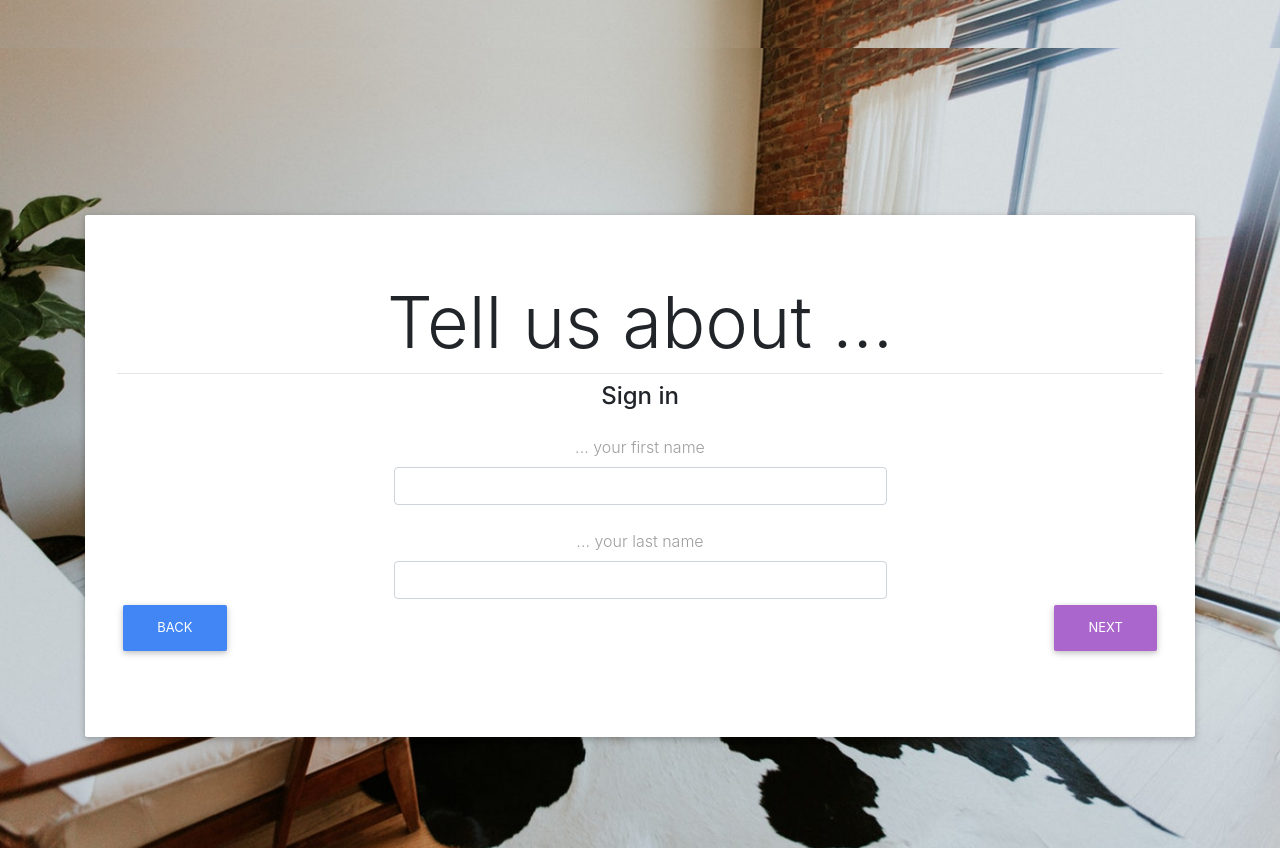
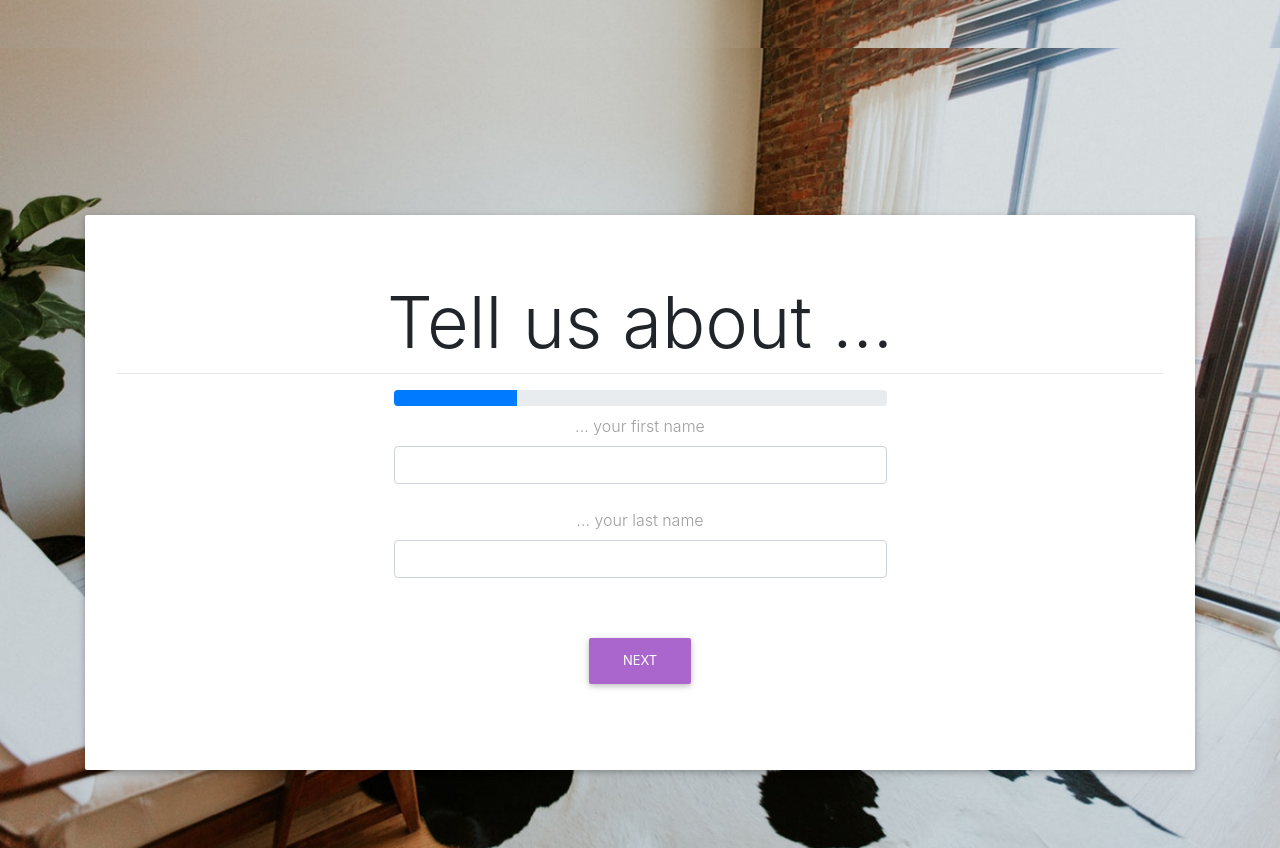
Before and after one commit to AsebWebDev/coding-challenge-application-form, a React (Create React App) app: page / in a window 1280 px wide. Built offline with nearby package versions, Linux system fonts and the light colour scheme.

Commit message:
add Progress bar

```diff
--- a/src/App.js
+++ b/src/App.js
@@ -29,12 +29,12 @@ class App extends Component {
             <h2 className="h1 display-3">Tell us about ...</h2>
             <hr className="my-2" />
             <MDBContainer>
-                 <Input phase={this.state.phase}/>
+              <Input phase={this.state.phase}/>
             </MDBContainer>
-
-            <p className="lead d-flex justify-content-between">
-              <MDBBtn onClick={e => this.handleClickBack(e)} color="primary">Back</MDBBtn>
+            <p className="lead d-flex justify-content-around">
+              {this.state.phase > 1 && <MDBBtn onClick={e => this.handleClickBack(e)} color="primary">Back</MDBBtn>}
               <MDBBtn onClick={e => this.handleClickNext(e)} color="secondary">Next</MDBBtn>
+              {/* TODO: Fix me, when progress ends */}
             </p>
           </MDBJumbotron>
         </MDBCol>
--- a/src/Components/Input.jsx
+++ b/src/Components/Input.jsx
@@ -1,6 +1,6 @@
 import React, { Component } from 'react';
 // import { Link } from 'react-router-dom';
-import { MDBJumbotron, MDBBtn, MDBContainer, MDBRow, MDBCol, MDBAnimation} from "mdbreact";
+import { MDBJumbotron, MDBBtn, MDBContainer, MDBProgress, MDBRow, MDBCol, MDBAnimation} from "mdbreact";
 // import Row from '../Row';
 
 export default class Input extends Component {
@@ -22,12 +22,14 @@ export default class Input extends Component {
 
 
   render() {
+    let progress = this.props.phase * 25;
+
     switch (this.props.phase) {
       case 1: return (
-        <MDBRow className="d-flex justify-content-center">
+        <MDBRow className="d-flex justify-content-center input">
           <MDBCol md="6">
             <form>
-              <p className="h4 text-center mb-4">Sign in</p>
+              <MDBProgress value={progress} className="my-2" />
               <label htmlFor="firstname" className="grey-text">... your first name</label>
               <input type="text" name="firstname" className="form-control" value={this.state.firstname} onChange={e => this.handleInputChange("firstname", e)}/>
               <br />
@@ -38,19 +40,28 @@ export default class Input extends Component {
         </MDBRow>
       );
       case 2: return (
-      <MDBRow className="d-flex justify-content-center">
+      <MDBRow className="d-flex justify-content-center input">
         <MDBCol md="6">
           <form>
-            <p className="h4 text-center mb-4">Sign in</p>
+            <MDBProgress value={progress} className="my-2" />
             <label htmlFor="phonenumber" className="grey-text">... your phonenumber</label>
             <input type="text" name="phonenumber" className="form-control" value={this.state.phonenumber} onChange={e => this.handleInputChange("phonenumber", e)}/>
             <br />
-            <label htmlFor="salary" className="grey-text">... your montly salary</label>
-            <input type="radio" name="salary" className="form-control" value={this.state.salary} onChange={e => this.handleInputChange("salary", e)}/>
           </form>
         </MDBCol>
       </MDBRow>
       )
+      case 3: return (
+        <MDBRow className="d-flex justify-content-center input">
+          <MDBCol md="6">
+            <form>
+              <MDBProgress value={progress} className="my-2" />
+              <label htmlFor="salary" className="grey-text">... your montly salary</label>
+              <input type="radio" name="salary" className="form-control" value={this.state.salary} onChange={e => this.handleInputChange("salary", e)} />
+            </form>
+          </MDBCol>
+        </MDBRow>
+        )
       default: return <div></div>
     }
   }
--- a/src/index.css
+++ b/src/index.css
@@ -18,6 +18,10 @@ body, html {
   margin-top: 15%;
 }
 
+.input {
+  height: 250px;
+}
+
 
 code {
   font-family: source-code-pro, Menlo, Monaco, Consolas, "Courier New",
```
Also changed, not shown: src/Components/ProgressBar.jsx (added, +16 -0 lines).
